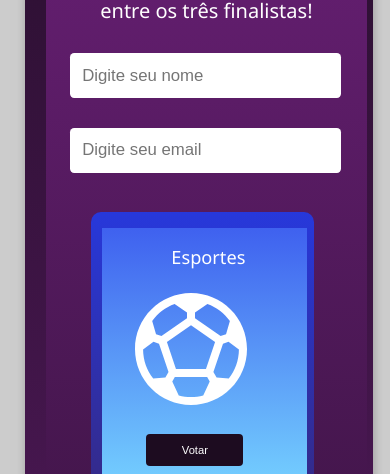
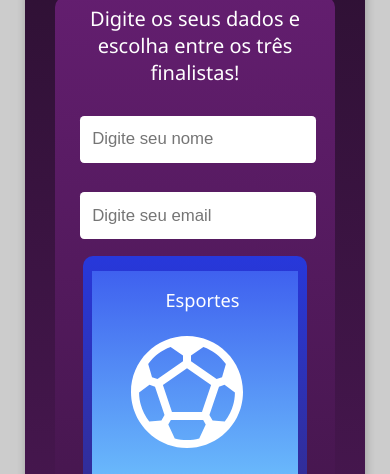
Before and after one commit to aluizams/projeto-02, a plain HTML site: page index.html in a window 390 px wide. Shown: the part 358-832 px from the top of the page. Drawn offline with Linux system fonts and the light colour scheme.

Commit message:
closes #7 - correcao alinhamento

```diff
--- a/style.css
+++ b/style.css
@@ -3,7 +3,6 @@ body {
     background-color: #CCCCCC;
     font-family: 'Segoe UI', Tahoma, Geneva, Verdana, sans-serif;
     color: #fff;
-    padding: 1.2rem;
 }
 
 span{
@@ -12,11 +11,12 @@ span{
 
 input{
     width: 80%;
-
+    height: 22px;;
     padding: 0.9rem;
     font-size: 1.2rem;
     border-radius: 0.3rem;
     border: 0;
+
     margin: 0.9rem 1.2rem 1.2rem 1.2rem;
 
 }
@@ -45,14 +45,21 @@ button:hover{
 }
 
 .flex-container {
+    width:600px;
+    height: fit-content;
+
+    margin: auto;
+
+    justify-content: space-around;
+    display: flex;
+    flex-direction: column;
 
     background-color: #210D25;
     background-image: linear-gradient(#210d25, #631E6F);
-    width: 40rem;
+
     padding: 0.9rem 0.9rem;
-    display: flex;
-    flex-direction: column;
-    border-radius: 5px;
+    padding-right: 25px;
+    border-radius: 10px;
     box-shadow: 1px 3px 8px 1px rgba(0,0,0,0.2);
     overflow: hidden;
 
@@ -70,16 +77,15 @@ button:hover{
 }
 
 .col{
+    width: fit-content;
+    height: fit-content;
+    background-color: #631E6F;
+    background-image: linear-gradient(#631e6f, #210d25);
+
     padding: 0.5rem;
 
-    justify-content:space-around;
-
-    background-color: #631E6F;
-    background-image: linear-gradient(#631e6f, #210d25);
-    margin-left: 0.6rem;
-    margin-right: 0.6rem;
-    margin-bottom: 1.2rem;
-    border-radius: 5px;
+    margin: auto;
+    border-radius: 10px;
 
 
 }
@@ -116,10 +122,11 @@ button:hover{
 }
 
 .card{
+    width: fit-content;
+    box-sizing: border-box;
 
     background-image: linear-gradient(#3F61EF, #72CBFE);
-    width: 100%;
-    justify-content:center;
+    margin: auto;
 
 
 }
@@ -129,19 +136,25 @@ button:hover{
     border: double 8px transparent;
     background-image: linear-gradient( #2738DB, #342A89),
     linear-gradient(to bottom, #2738DB, #342A89);
+
     background-origin: border-box;
     background-clip: content-box, border-box;
+
     padding: 0.5rem 0.1rem 0.1rem 0.1rem;
+    margin: auto;
     margin: 0.6rem;
 
-
+    justify-content: center;
 }
 
 
 .display{
+    width: 100%;
+    height: fit-content;
     flex-direction: row;
     display: flex;
-    align-items: center;
+    margin: auto;
+    row-gap: 10px;
 
 }
 
@@ -159,26 +172,36 @@ button:hover{
     }
 
     .card{
-        width: 95%;
-        padding: 0rem  0.1rem 0rem 0.7rem;
-        margin: 0.1rem 1rem 0.1rem 0.1rem;
+        width: fit-content;
+        margin: auto;
+        padding-left: 15px;
+
 
     }
     .display{
         flex-direction: column;
-        width: 70%;
-        margin:  1rem  3rem ;
-    }
-    .flex-container{
-        width: 95%;
-    }
-    .col{
-        width: 95%;
+        margin: auto;
 
     }
+
+    .flex-container{
+        width: 75%;
+        margin: auto;
+        padding: 30px;
+    }
+
+    .col{
+        box-sizing: border-box;
+        padding: 8px;
+    }
+
    .border{
-    width: 95%;
+    width: fit-content;
+    height: min-content;
+    margin: auto;
 
-
+    margin-left: 20px;
+    margin-right: 20px;
+    margin-bottom: 15px;;
    }
 }
```
